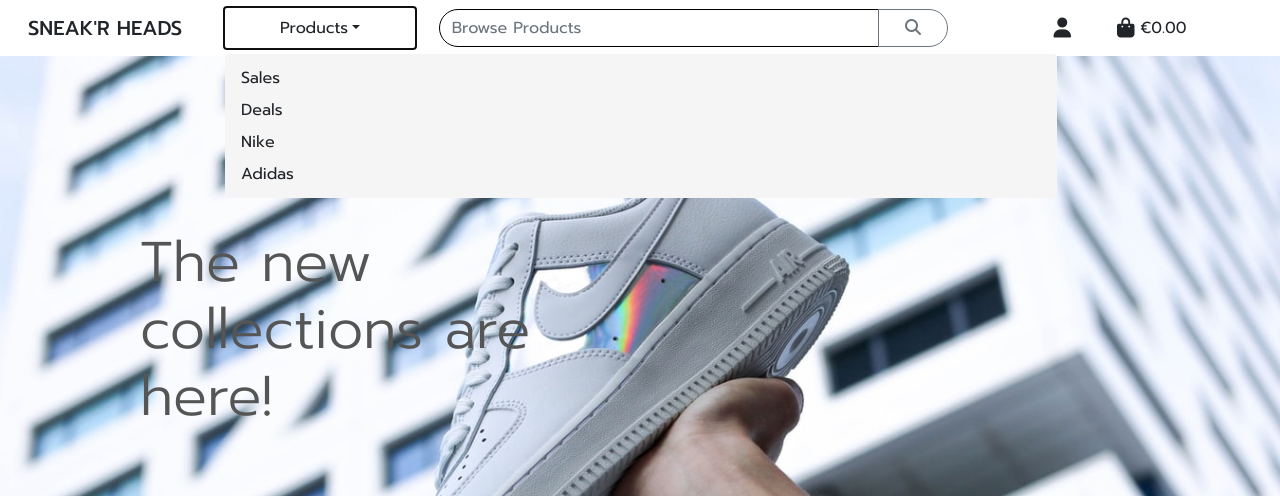
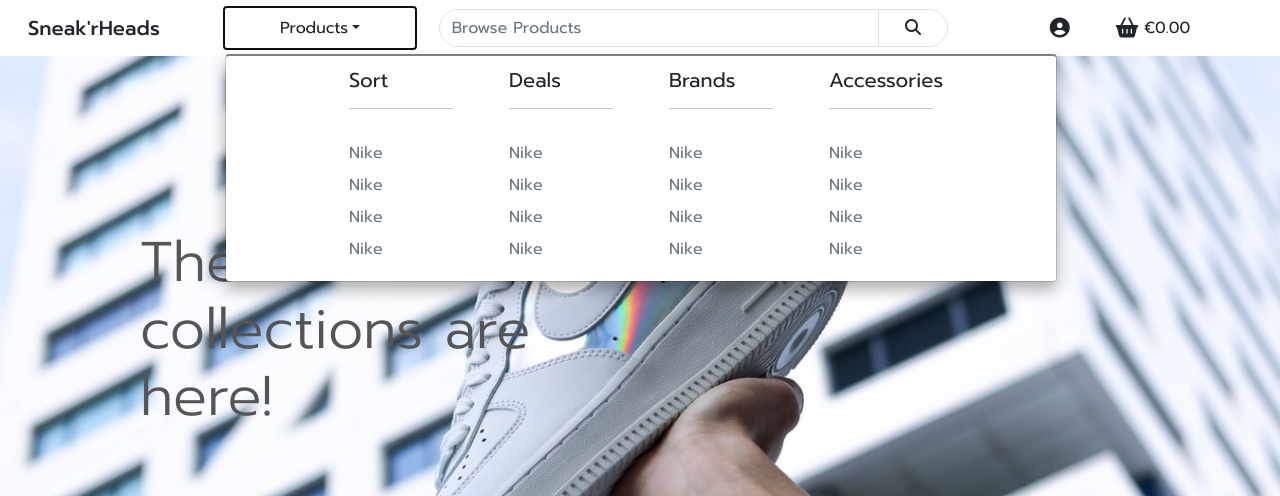
Before and after one commit to wyne-ybanez/SneakrHead, a Django app: page / in a window 1280 px wide, after a click on "Products". Shown: the top 496 px of the page. Run offline with Django 3.2, Linux system fonts and the light colour scheme; the visitor is signed in with stand-in values (Sample User, id 1); some libraries are stand-ins or nearby versions.

Commit message:
added mobile nav header, updated products drop down menu, changed icons

```diff
--- a/static/css/base.css
+++ b/static/css/base.css
@@ -21,15 +21,22 @@ body {
     width: 1.5rem;
 }
 
+.fas.fa-search:hover {
+    color: white !important;
+}
+
 #button-addon2 {
     width: 70px;
     border-top-right-radius: 50px;
     border-bottom-right-radius: 50px;
     background: white;
+    border: 1px solid #dee2e6!important;
+    border-left: hidden;
 }
 
 #button-addon2:hover {
     background: #6c757d!important;
+    color: white !important;
 }
 
 .product-search {
@@ -39,11 +46,10 @@ body {
 
 .products.dropdown-menu.show {
     width: 65vw !important;
-    background-color: whitesmoke !important;
-}
-
-.logo-font {
-    text-transform: uppercase;
+    background-color: white !important;
+    writing-mode: horizontal-tb;
+    border-block-start: 2px solid grey;
+    box-shadow: 0px 8px 15px rgb(0 0 0 / 30%);
 }
 
 .main-logo-link {
--- a/templates/base.html
+++ b/templates/base.html
@@ -2,6 +2,7 @@
 
 <!doctype html>
 <html lang="en">
+
 <head>
   {% block meta %}
   <meta http-equiv="X-UA-Compatible" content="ie=edge">
@@ -16,9 +17,12 @@
   <!-- Google Fonts -->
   <link rel="preconnect" href="https://fonts.googleapis.com">
   <link rel="preconnect" href="https://fonts.gstatic.com" crossorigin>
-    <link href="https://fonts.googleapis.com/css2?family=Prompt:ital,wght@0,100;0,200;0,300;0,400;0,500;0,600;0,700;1,100;1,200;1,300;1,400;1,500;1,600;1,700&display=swap" rel="stylesheet">
+  <link
+    href="https://fonts.googleapis.com/css2?family=Prompt:ital,wght@0,100;0,200;0,300;0,400;0,500;0,600;0,700;1,100;1,200;1,300;1,400;1,500;1,600;1,700&display=swap"
+    rel="stylesheet">
   <!-- Bootstrap -->
-    <link href="https://cdn.jsdelivr.net/npm/bootstrap@5.0.2/dist/css/bootstrap.min.css" rel="stylesheet" integrity="sha384-EVSTQN3/azprG1Anm3QDgpJLIm9Nao0Yz1ztcQTwFspd3yD65VohhpuuCOmLASjC" crossorigin="anonymous">
+  <link href="https://cdn.jsdelivr.net/npm/bootstrap@5.0.2/dist/css/bootstrap.min.css" rel="stylesheet"
+    integrity="sha384-EVSTQN3/azprG1Anm3QDgpJLIm9Nao0Yz1ztcQTwFspd3yD65VohhpuuCOmLASjC" crossorigin="anonymous">
   <link rel="stylesheet" href="static/css/base.css">
   {% endblock %}
 
@@ -29,7 +33,9 @@
   <!-- Font Awesome -->
   <script src="https://kit.fontawesome.com/6abe4f8110.js" crossorigin="anonymous"></script>
   <!-- Bootstrap -->
-    <script src="https://cdn.jsdelivr.net/npm/bootstrap@5.0.2/dist/js/bootstrap.bundle.min.js" integrity="sha384-MrcW6ZMFYlzcLA8Nl+NtUVF0sA7MsXsP1UyJoMp4YLEuNSfAP+JcXn/tWtIaxVXM" crossorigin="anonymous"></script>
+  <script src="https://cdn.jsdelivr.net/npm/bootstrap@5.0.2/dist/js/bootstrap.bundle.min.js"
+    integrity="sha384-MrcW6ZMFYlzcLA8Nl+NtUVF0sA7MsXsP1UyJoMp4YLEuNSfAP+JcXn/tWtIaxVXM" crossorigin="anonymous">
+  </script>
   {% endblock %}
 
   {% block extra_js %}
@@ -37,34 +43,31 @@
 
   <title>Sneak'r Heads {% block extra_title %}{% endblock %}</title>
 </head>
+
 <body>
   <header class="container-fluid fixed-top">
-        <div id="topnav" class="row bg-white pt-lg-2 pb-lg-2 d-none d-lg-flex">
+    <div id="navbar" class="row bg-white pt-lg-2 pb-lg-2 d-none d-lg-flex">
       <div class="col-12 col-lg-2 my-auto py-1 py-lg-0 text-center text-lg-left">
         <a href="{% url 'home' %}" class="nav-link main-logo-link">
-              <h2 class="logo-font text-dark my-0 fs-5">Sneak'r Heads</h2>
+          <h2 class="text-dark my-0 fs-5">Sneak'rHeads</h2>
         </a>
       </div>
       <!-- Products Dropdown -->
       <div class="col-12 col-lg-2 my-auto py-1 py-lg-0 text-center text-lg-left">
-            <a class="text-dark nav-link dropdown" href="#" id="product-options" data-bs-toggle="dropdown"  aria-haspopup="true" aria-expanded="false">
+        <a class="text-dark nav-link dropdown" href="#" id="product-options" data-bs-toggle="dropdown"
+          aria-haspopup="true" aria-expanded="false">
           <div class="text-center">
             <p class="my-0 dropdown-toggle">Products</p>
           </div>
         </a>
-            <div class="products dropdown-menu border-0 mt-1" aria-labelledby="product-options">
-                  <a href="" class="dropdown-item">Sales</a>
-                  <a href="{% url 'account_logout' %}" class="dropdown-item">Deals</a>
-                  <a href="{% url 'account_signup' %}" class="dropdown-item">Nike</a>
-                  <a href="{% url 'account_login' %}" class="dropdown-item">Adidas</a>
-            </div>
+        {% include 'includes/products-nav.html' %}
       </div>
       <!-- Search bar -->
       <div class="col-12 col-lg-5 my-auto py-1 py-lg-0">
         <form method="GET" action="">
           <div class="input-group w-100">
-                  <input class="form-control border border-black product-search" type="text" name="q" placeholder="Browse Products">
-                      <button class="btn btn-outline-secondary" type="submit" id="button-addon2">
+            <input class="form-control border product-search" type="text" name="q" placeholder="Browse Products">
+            <button class="btn" type="submit" id="button-addon2">
               <i class="fas fa-search"></i>
             </button>
           </div>
@@ -74,9 +77,10 @@
         <ul class="list-inline list-unstyled text-center text-lg-right my-0">
           <!-- Account Dropdown -->
           <li class="list-inline-item dropdown">
-                  <a class="text-dark nav-link" href="#" id="user-options" data-bs-toggle="dropdown"  aria-haspopup="true" aria-expanded="false">
+            <a class="text-dark nav-link" href="#" id="user-options" data-bs-toggle="dropdown" aria-haspopup="true"
+              aria-expanded="false">
               <div class="text-center">
-                        <div><i class="fas fa-user fa-lg"></i></div>
+                <div><i class="fas fa-user-circle fa-lg"></i></div>
               </div>
             </a>
             <div class="dropdown-menu border-0" aria-labelledby="user-options">
@@ -96,7 +100,7 @@
           <li class="list-inline-item">
             <a class="{% if grand_total %}text-info font-weight-bold{% else %}text-dark{% endif %} nav-link" href="">
               <div class="text-center">
-                        <div><i class="fas fa-shopping-bag fa-lg"></i>{% if grand_total %}
+                <div><i class="fas fa-shopping-basket fa-lg pr-3"></i>{% if grand_total %}
                   €{{ grand_total|floatformat:2 }}
                   {% else %}
                   €0.00
@@ -107,6 +111,15 @@
           </li>
         </ul>
       </div>
+      <div class="col-12 col-lg-4 my-auto py-1 py-lg-0"></div>
+    </div>
+    <div class="row bg-white d-lg-none">
+      <nav class="navbar navbar-expand-lg navbar-light w-100">
+        <button class="navbar-toggler" type="button" data-toggle="collapse" data-target="#main-nav" aria-controls="main-nav" aria-expanded="false" aria-label="Toggle navigation">
+            <span class="navbar-toggler-icon"></span>
+        </button>
+        {% include 'includes/mobile-top-header.html' %}
+      </nav>
     </div>
   </header>
 
@@ -125,4 +138,5 @@
   {% endblock %}
 
 </body>
+
 </html>
--- /dev/null
+++ b/templates/includes/mobile-top-header.html
@@ -0,0 +1,41 @@
+<ul class="mt-4 position-absolute end-0">
+    <!-- Logo -->
+    <li class="list-inline-item">
+        <a href="{% url 'home' %}" class="nav-link main-logo-link">
+            <h2 class="logo-font text-dark my-0 fs-5">Sneak'rHeads</h2>
+        </a>
+    </li>
+
+    <!-- Drop down -->
+    <li class="list-inline-item dropdown">
+        <a class="text-dark nav-link d-block d-lg-none px-0" href="#" id="user-options" data-toggle="dropdown" aria-haspopup="true" aria-expanded="false">
+            <div class="text-center">
+                <i class="fas fa-user-circle fa-lg"></i>
+            </div>
+        </a>
+        <div class="dropdown-menu border-0" aria-labelledby="user-options">
+            {% if request.user.is_authenticated %}
+                {% if request.user.is_superuser %}
+                    <a href="{% url 'account_logout' %}" class="dropdown-item">Product Management</a>
+                {% endif %}
+                <a href="#" class="dropdown-item">My Profile</a>
+                <a href="#" class="dropdown-item">Logout</a>
+            {% else %}
+                <a href="#" class="dropdown-item">Register</a>
+                <a href="#" class="dropdown-item">Login</a>
+            {% endif %}
+        </div>
+    </li>
+
+    <!-- Shopping bag -->
+    <li class="list-inline-item">
+        <div class="position-relative">
+            <a class="{% if grand_total %}text-primary font-weight-bold{% else %}text-dark{% endif %} nav-link d-block d-lg-none
+                py-0 end-0" href="">
+                <div class="text-center pr-3">
+                    <i class="fas fa-shopping-basket fa-lg"></i>
+                </div>
+            </a>
+        </div>
+    </li>
+</ul>
--- /dev/null
+++ b/templates/includes/products-nav.html
@@ -0,0 +1,42 @@
+<div class="products dropdown-menu border-rounded mt-1 pb-3" aria-labelledby="product-options">
+    <div class="container">
+        <div class="row">
+          <div class="col-3 nav-item">
+            <a href="#" class="dropdown-item h5">Sort<hr></a>
+            <div class="brand-items">
+                <a href="#" class="dropdown-item text-secondary">Nike</a></li>
+                <a href="#" class="dropdown-item text-secondary">Nike</a></li>
+                <a href="#" class="dropdown-item text-secondary">Nike</a></li>
+                <a href="#" class="dropdown-item text-secondary">Nike</a></li>
+            </div>
+          </div>
+          <div class="col-3 nav-item">
+            <a href="#" class="dropdown-item h5">Deals<hr></a>
+            <div class="deal-items">
+                <a href="#" class="dropdown-item text-secondary">Nike</a></li>
+                <a href="#" class="dropdown-item text-secondary">Nike</a></li>
+                <a href="#" class="dropdown-item text-secondary">Nike</a></li>
+                <a href="#" class="dropdown-item text-secondary">Nike</a></li>
+            </div>
+          </div>
+          <div class="col-3 nav-item">
+            <a href="#" class="dropdown-item h5">Brands<hr></a>
+            <div class="brand-items">
+                <a href="#" class="dropdown-item text-secondary">Nike</a></li>
+                <a href="#" class="dropdown-item text-secondary">Nike</a></li>
+                <a href="#" class="dropdown-item text-secondary">Nike</a></li>
+                <a href="#" class="dropdown-item text-secondary">Nike</a></li>
+            </div>
+          </div>
+          <div class="col-3 nav-item">
+            <a href=#" class="dropdown-item h5">Accessories<hr></a>
+            <div class="other-items">
+                <a href="#" class="dropdown-item text-secondary">Nike</a></li>
+                <a href="#" class="dropdown-item text-secondary">Nike</a></li>
+                <a href="#" class="dropdown-item text-secondary">Nike</a></li>
+                <a href="#" class="dropdown-item text-secondary">Nike</a></li>
+            </div>
+          </div>
+        </div>
+    </div>
+  </div>
```
Lines whose indentation alone changed are shown as unchanged.
